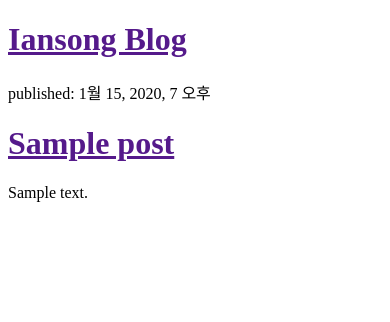
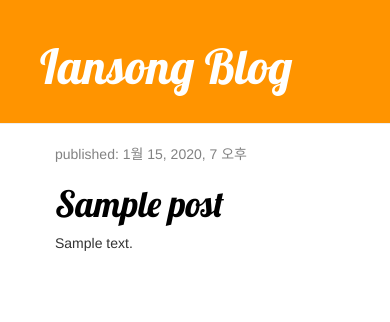
Before and after one commit to iansong2020/my-first-blog, a Django app: page / in a window 390 px wide. Shown: the top 322 px of the page. Run offline with Django 3.2, Linux system fonts and the light colour scheme; tables that the repository leaves empty hold one stand-in row (values such as "Sample post"); some libraries are stand-ins or nearby versions.

Commit message:
연습용 수정

```diff
--- /dev/null
+++ b/blog/static/css/blog.css
@@ -0,0 +1,48 @@
+
+
+.page-header {
+    background-color: #ff9400;
+    margin-top: 0;
+    padding: 20px 20px 20px 40px;
+}
+
+.page-header h1, .page-header h1 a, .page-header h1 a:visited, .page-header h1 a:active {
+    color: #ffffff;
+    font-size: 36pt;
+    text-decoration: none;
+}
+
+.content {
+    margin-left: 40px;
+}
+
+h1, h2, h3, h4 {
+    font-family: 'Lobster', cursive;
+}
+
+.date {
+    color: #828282;
+}
+
+.save {
+    float: right;
+}
+
+.post-form textarea, .post-form input {
+    width: 100%;
+}
+
+.top-menu, .top-menu:hover, .top-menu:visited {
+    color: #ffffff;
+    float: right;
+    font-size: 26pt;
+    margin-right: 20px;
+}
+
+.post {
+    margin-bottom: 70px;
+}
+
+.post h1 a, .post h1 a:visited {
+    color: #000000;
+}
--- a/blog/templates/blog/post_list.html
+++ b/blog/templates/blog/post_list.html
@@ -1,19 +1,36 @@
 <!DOCTYPE html>
+{% load static %}
 <html lang="ko">
+
 <head>
+    <link rel="stylesheet" href="//maxcdn.bootstrapcdn.com/bootstrap/3.2.0/css/bootstrap.min.css">
+    <link rel="stylesheet" href="//maxcdn.bootstrapcdn.com/bootstrap/3.2.0/css/bootstrap-theme.min.css">
+    <link rel="stylesheet" href="{% static 'css/blog.css' %}">
+    <link href="//fonts.googleapis.com/css?family=Lobster&subset=latin,latin-ext" rel="stylesheet" type="text/css">
     <meta charset="UTF-8">
     <title>ian's blog</title>
 </head>
 <body>
-         <div>
-            <h1><a href="">Iansong Blog</a></h1>
-         </div>
 
-         {% for post in posts %}
-            <div>
-                <p>published: {{ post.published_date }}</p>
-                <h1><a href="">{{ post.title }}</a></h1>
-                <p>{{ post.text|linebreaksbr }}</p>
+    <div class="page-header">
+        <h1><a href="/">Iansong Blog</a></h1>
+    </div>
+    {% for post in posts %}
+    <div class="content container">
+        <div class="row">
+            <div class="col-md-8">
+                {% for post in posts %}
+                    <div class="post">
+                        <div class="date">
+                            <p>published: {{ post.published_date }}</p>
+                        </div>
+                        <h1><a href="">{{ post.title }}</a></h1>
+                        <p>{{ post.text|linebreaksbr }}</p>
+                    </div>
+                {% endfor %}
             </div>
-        {% endfor %}
+        </div>
+    </div>
+    {% endfor %}
+
 </html>
```
